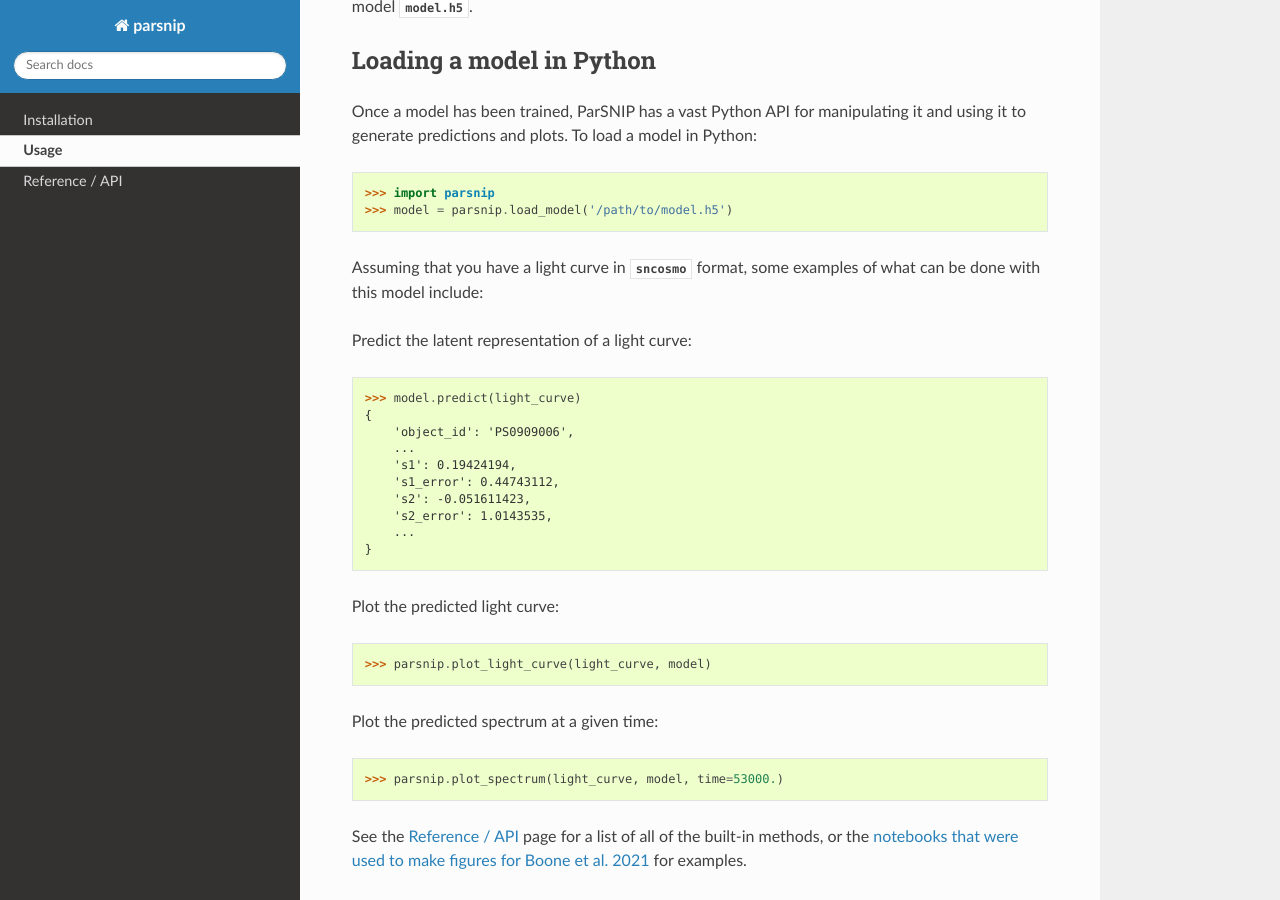
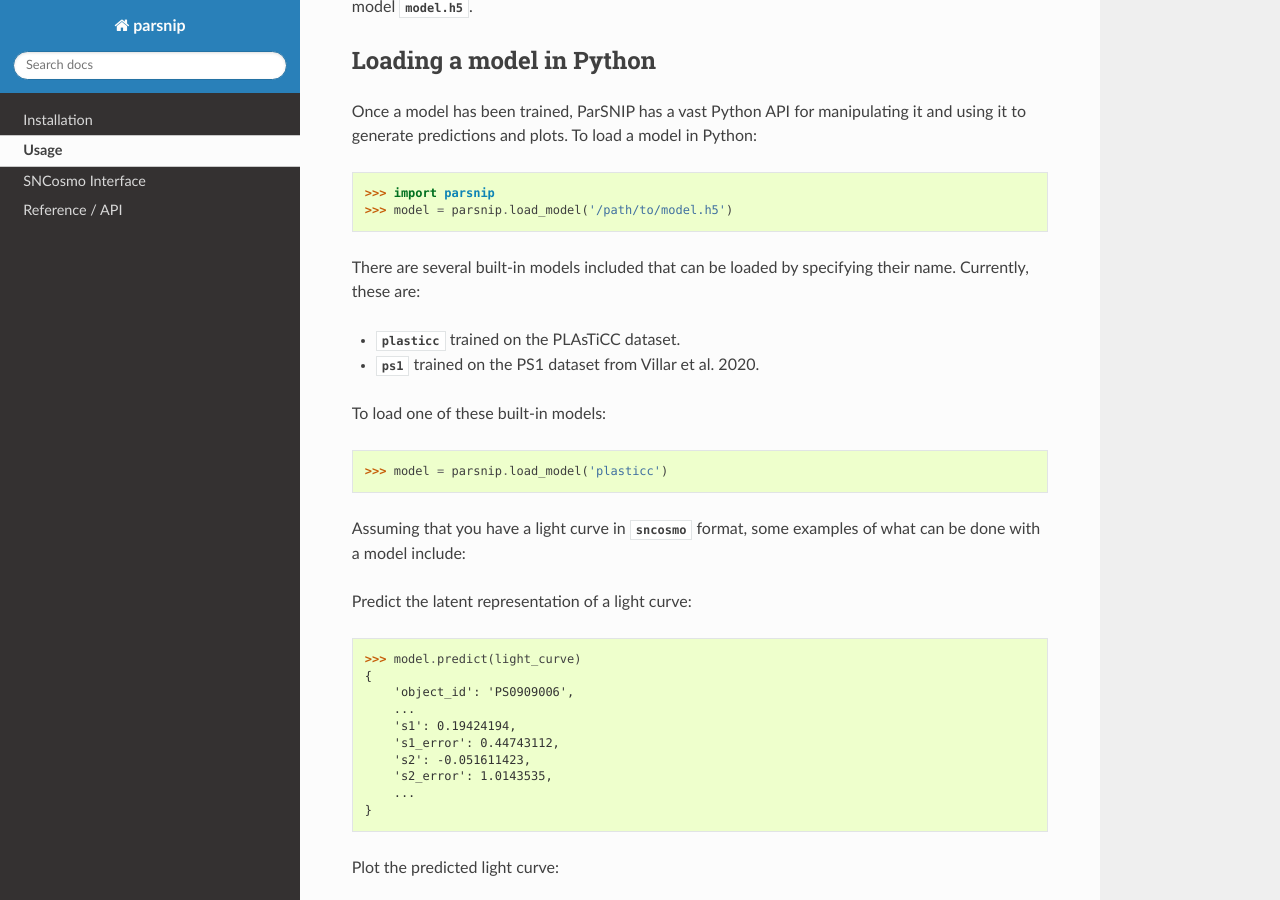
Before and after one commit to LSSTDESC/parsnip, a Sphinx documentation site: the page built from docs/usage.rst, in a window 1280 px wide and 900 px high, scrolled down 808 px. Built offline with Sphinx 7.4.7 and the Read the Docs theme 2.0.0, drawn with Linux system fonts in a browser that asks for light colours.

Commit message:
Add SNCosmo interface documentation

```diff
--- a/docs/index.rst
+++ b/docs/index.rst
@@ -14,6 +14,7 @@
 
    installation
    usage
+   sncosmo
    reference
 
 Source code: https://github.com/kboone/parsnip
--- a/docs/usage.rst
+++ b/docs/usage.rst
@@ -43,8 +43,18 @@
     >>> import parsnip
     >>> model = parsnip.load_model('/path/to/model.h5')
 
+There are several built-in models included that can be loaded by specifying their name.
+Currently, these are:
+
+* `plasticc` trained on the PLAsTiCC dataset.
+* `ps1` trained on the PS1 dataset from Villar et al. 2020.
+
+To load one of these built-in models::
+
+    >>> model = parsnip.load_model('plasticc')
+
 Assuming that you have a light curve in `sncosmo` format, some examples of what can be
-done with this model include:
+done with a model include:
 
 Predict the latent representation of a light curve::
 
```
Also changed, not shown: docs/sncosmo.rst (added, +41 -0 lines).
